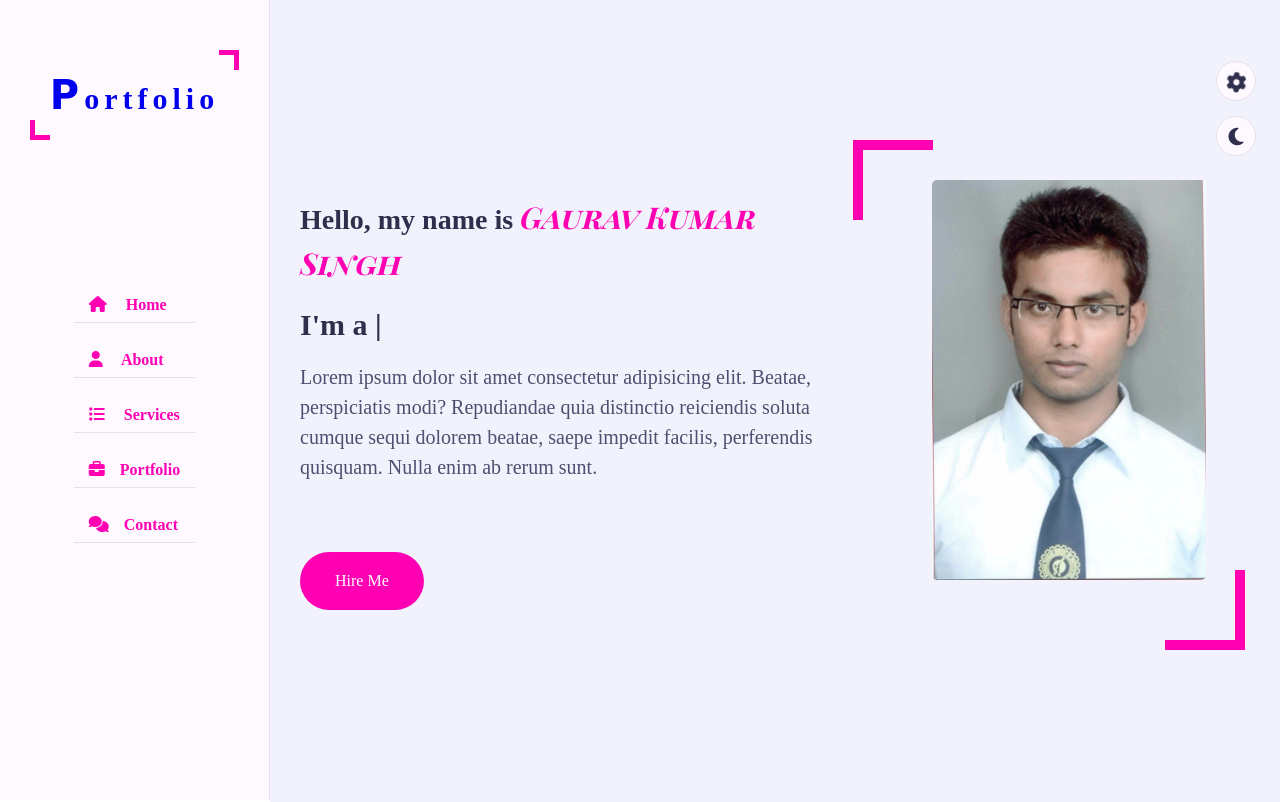
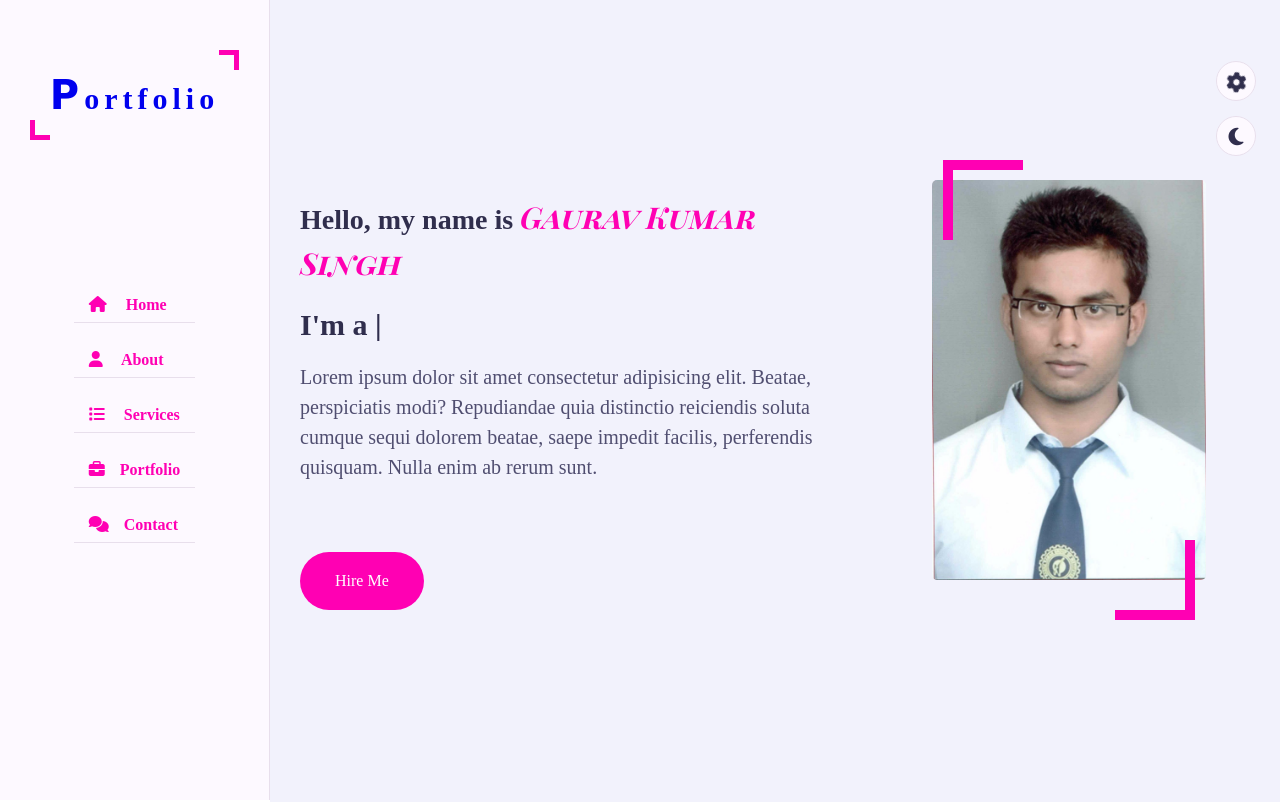
Before and after one commit to ImGKS/Portfolio, a plain HTML site: page index.html in a window 1280 px wide. Shown: the top 802 px of the page. Drawn offline with nearby package versions, Linux system fonts and the light colour scheme; a web font is replaced by a local one.

Commit message:
Add files via upload

```diff
--- a/style.css
+++ b/style.css
@@ -353,8 +353,8 @@ h3.my-profession
     width: 80px;
     border-bottom: 10px solid var(--skin-color);
     border-right: 10px solid var(--skin-color);
-    right: 20px;
-    bottom: -40px;
+    right: 70px;
+    bottom: -10px;
 }
 
 .home-img::before
@@ -365,8 +365,8 @@ h3.my-profession
     width: 80px;
     border-top: 10px solid var(--skin-color);
     border-left: 10px solid var(--skin-color);
-    left: -20px;
-    top: -40px;
+    left: 70px;
+    top: -20px;
 }
 
 .home .home-img img
```
